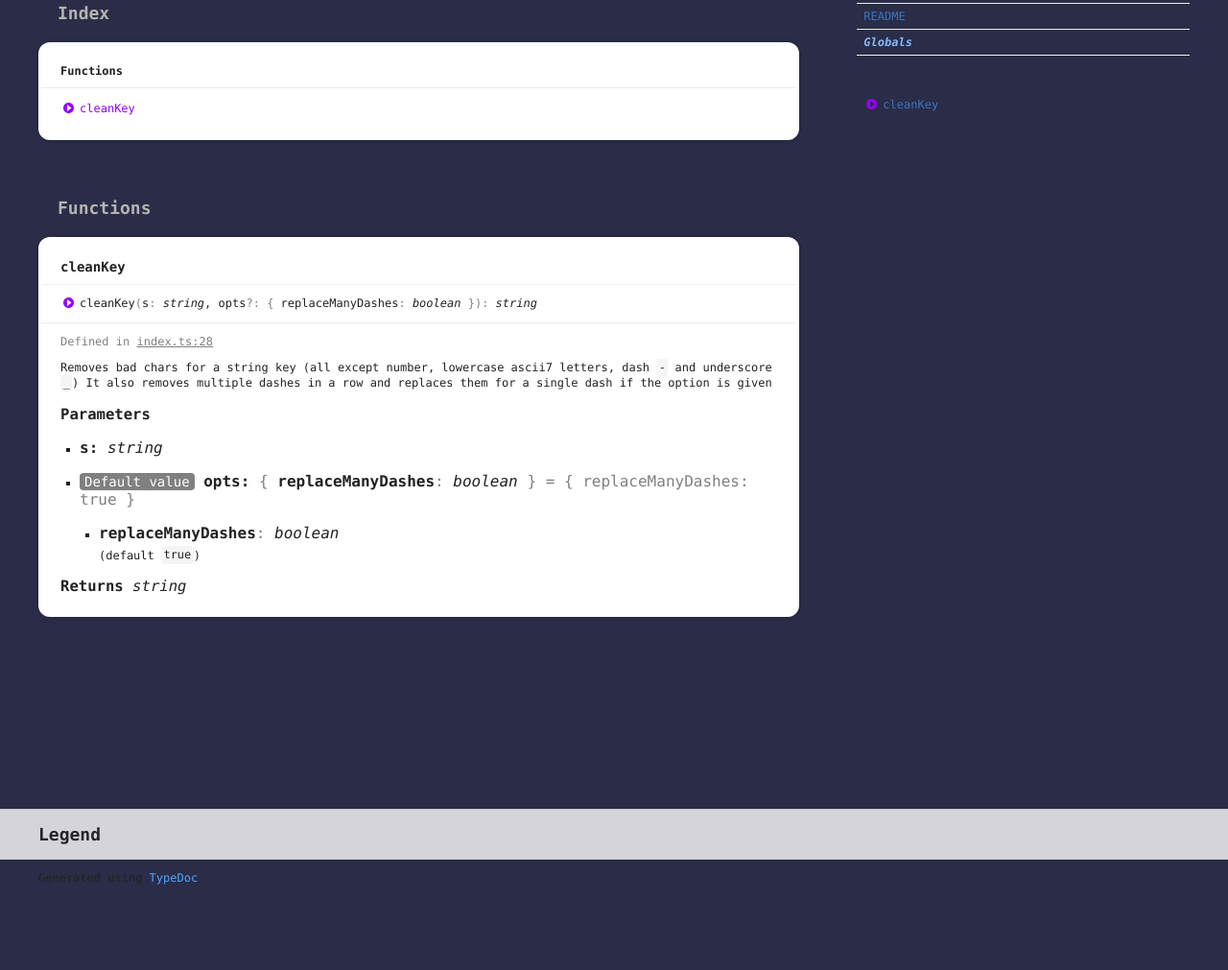
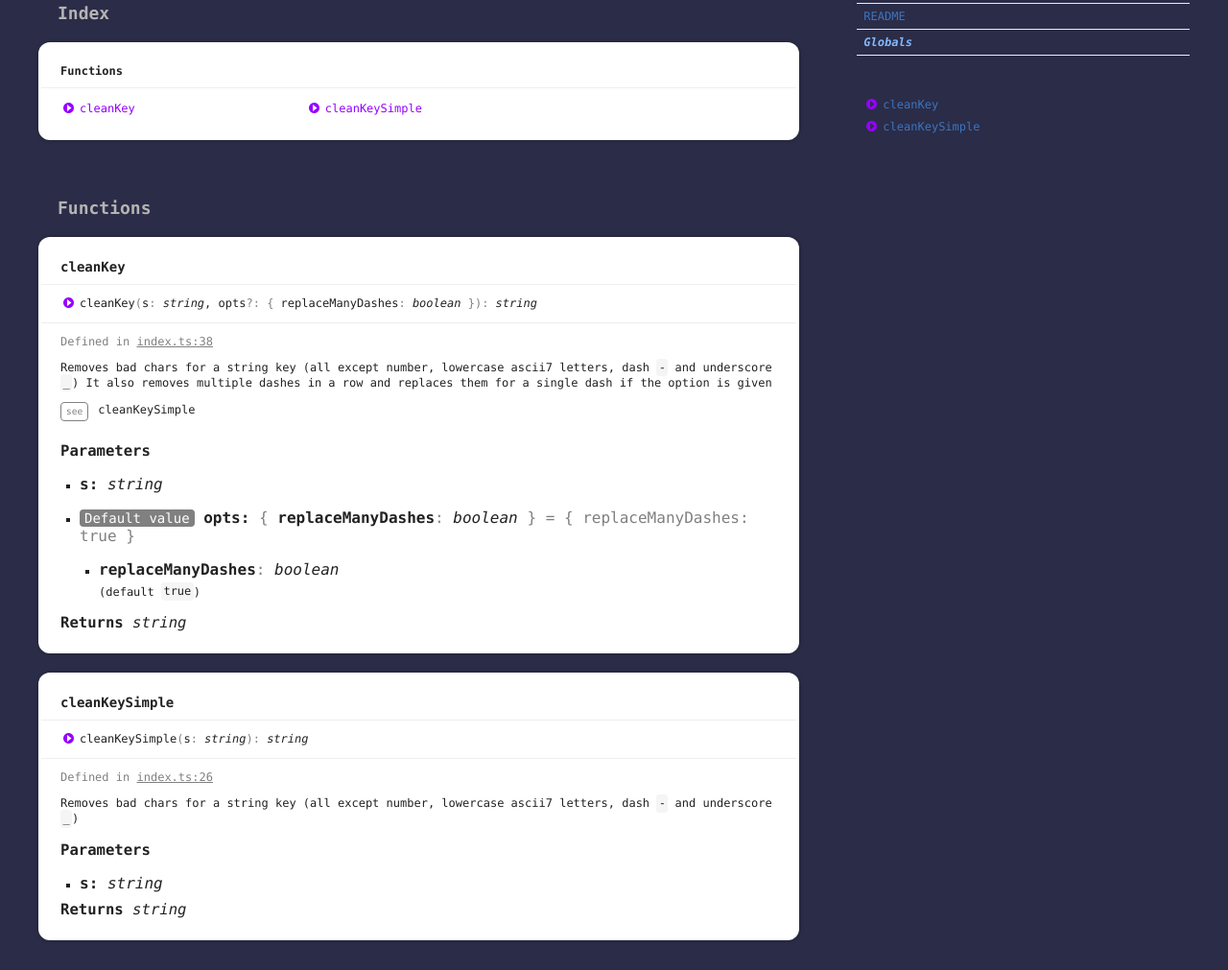
Before and after one commit to plandek-utils/ts-clean-key, a plain HTML site: page globals.html in a window 1280 px wide. Shown: the part 169-1180 px from the top of the page at 96% size. Before the commit the page ends 1103 px from the top, so only its background shows below. Drawn offline with Linux system fonts and the light colour scheme.

Commit message:
[ci skip] Updates

```diff
--- a/assets/js/search.json
+++ b/assets/js/search.json
@@ -1 +1 @@
-{"kinds":{"64":"Function"},"rows":[{"id":0,"kind":64,"name":"cleanKey","url":"globals.html#cleankey","classes":"tsd-kind-function"}],"index":{"version":"2.3.8","fields":["name","parent"],"fieldVectors":[["name/0",[0,2.877]],["parent/0",[]]],"invertedIndex":[["cleankey",{"_index":0,"name":{"0":{}},"parent":{}}]],"pipeline":[]}}
+{"kinds":{"64":"Function"},"rows":[{"id":0,"kind":64,"name":"cleanKeySimple","url":"globals.html#cleankeysimple","classes":"tsd-kind-function"},{"id":1,"kind":64,"name":"cleanKey","url":"globals.html#cleankey","classes":"tsd-kind-function"}],"index":{"version":"2.3.8","fields":["name","parent"],"fieldVectors":[["name/0",[0,6.931]],["parent/0",[]],["name/1",[1,6.931]],["parent/1",[]]],"invertedIndex":[["cleankey",{"_index":1,"name":{"1":{}},"parent":{}}],["cleankeysimple",{"_index":0,"name":{"0":{}},"parent":{}}]],"pipeline":[]}}
--- a/globals.html
+++ b/globals.html
@@ -72,6 +72,7 @@
 							<h3>Functions</h3>
 							<ul class="tsd-index-list">
 								<li class="tsd-kind-function"><a href="globals.html#cleankey" class="tsd-kind-icon">clean<wbr>Key</a></li>
+								<li class="tsd-kind-function"><a href="globals.html#cleankeysimple" class="tsd-kind-icon">clean<wbr>Key<wbr>Simple</a></li>
 							</ul>
 						</section>
 					</div>
@@ -89,7 +90,7 @@
 						<li class="tsd-description">
 							<aside class="tsd-sources">
 								<ul>
-									<li>Defined in <a href="https://github.com/plandek-utils/ts-clean-key/blob/57d7a11/src/index.ts#L28">index.ts:28</a></li>
+									<li>Defined in <a href="https://github.com/plandek-utils/ts-clean-key/blob/d618588/src/index.ts#L38">index.ts:38</a></li>
 								</ul>
 							</aside>
 							<div class="tsd-comment tsd-typography">
@@ -97,6 +98,11 @@
 									<p>Removes bad chars for a string key (all except number, lowercase ascii7 letters, dash <code>-</code> and underscore <code>_</code>)
 									It also removes multiple dashes in a row and replaces them for a single dash if the option is given</p>
 								</div>
+								<dl class="tsd-comment-tags">
+									<dt data-tag-name="see">see</dt>
+									<dd data-tag-name="see"><p>cleanKeySimple</p>
+									</dd>
+								</dl>
 							</div>
 							<h4 class="tsd-parameters-title">Parameters</h4>
 							<ul class="tsd-parameters">
@@ -119,6 +125,36 @@
 						</li>
 					</ul>
 				</section>
+				<section class="tsd-panel tsd-member tsd-kind-function">
+					<a name="cleankeysimple" class="tsd-anchor"></a>
+					<h3>clean<wbr>Key<wbr>Simple</h3>
+					<ul class="tsd-signatures tsd-kind-function">
+						<li class="tsd-signature tsd-kind-icon">clean<wbr>Key<wbr>Simple<span class="tsd-signature-symbol">(</span>s<span class="tsd-signature-symbol">: </span><span class="tsd-signature-type">string</span><span class="tsd-signature-symbol">)</span><span class="tsd-signature-symbol">: </span><span class="tsd-signature-type">string</span></li>
+					</ul>
+					<ul class="tsd-descriptions">
+						<li class="tsd-description">
+							<aside class="tsd-sources">
+								<ul>
+									<li>Defined in <a href="https://github.com/plandek-utils/ts-clean-key/blob/d618588/src/index.ts#L26">index.ts:26</a></li>
+								</ul>
+							</aside>
+							<div class="tsd-comment tsd-typography">
+								<div class="lead">
+									<p>Removes bad chars for a string key (all except number, lowercase ascii7 letters, dash <code>-</code> and underscore <code>_</code>)</p>
+								</div>
+							</div>
+							<h4 class="tsd-parameters-title">Parameters</h4>
+							<ul class="tsd-parameters">
+								<li>
+									<h5>s: <span class="tsd-signature-type">string</span></h5>
+									<div class="tsd-comment tsd-typography">
+									</div>
+								</li>
+							</ul>
+							<h4 class="tsd-returns-title">Returns <span class="tsd-signature-type">string</span></h4>
+						</li>
+					</ul>
+				</section>
 			</section>
 		</div>
 		<div class="col-4 col-menu menu-sticky-wrap menu-highlight">
@@ -134,6 +170,9 @@
 				<ul class="before-current">
 					<li class=" tsd-kind-function">
 						<a href="globals.html#cleankey" class="tsd-kind-icon">clean<wbr>Key</a>
+					</li>
+					<li class=" tsd-kind-function">
+						<a href="globals.html#cleankeysimple" class="tsd-kind-icon">clean<wbr>Key<wbr>Simple</a>
 					</li>
 				</ul>
 			</nav>
```
Also changed, not shown: index.html (+30 -14 lines).
